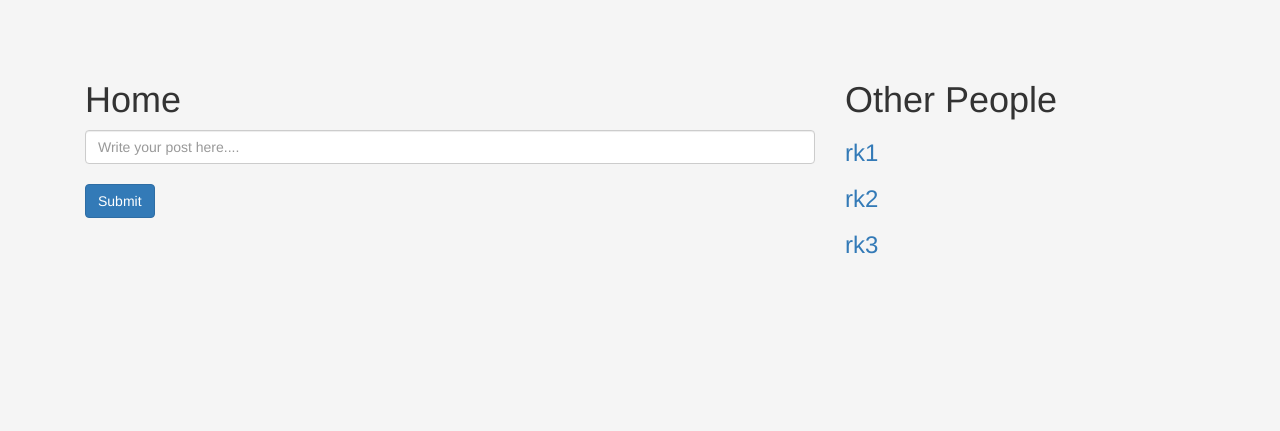
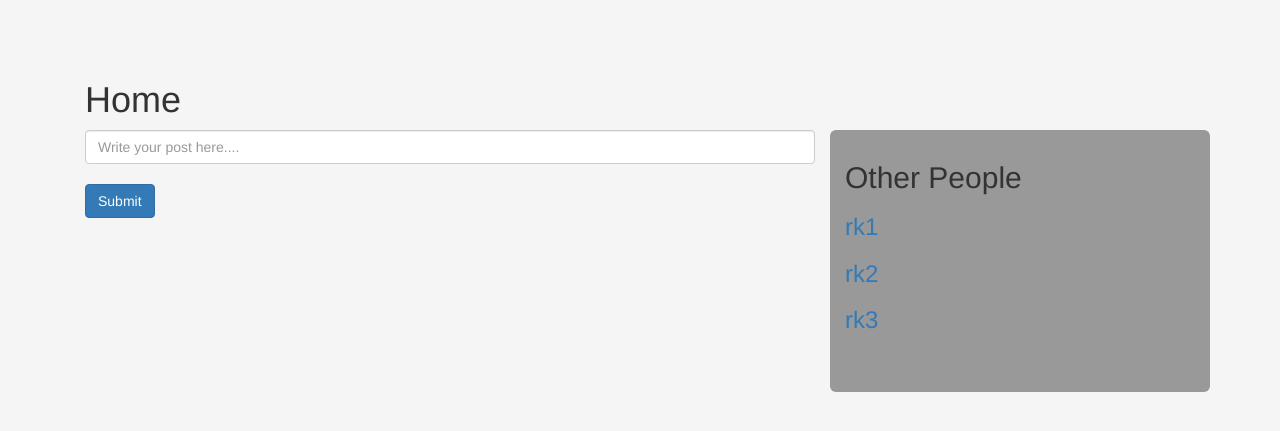
Before and after one commit to rishabhkalra96/DjangoWebapp, a Django app: page /home/ in a window 1280 px wide. Shown: the part 52-483 px from the top of the page. Run offline with Django 3.2, Linux system fonts and the light colour scheme; a user stored in the database is signed in; data comes from the database, SQL or seed files in the repository; data that the repository does not hold is empty; some libraries are stand-ins or nearby versions.

Commit message:
alignment of friend list

```diff
--- a/home/templates/home/home.html
+++ b/home/templates/home/home.html
@@ -22,8 +22,22 @@
             </div>
         {% endfor %}
     </div>
-    <div class="col-md-4">
-        <h1>Other People</h1>
+
+    <div class="col-md-4 jumbotron" id="other">
+    <style>
+        #other {
+            background-color: #999999 !important;
+            min-height: 150px;
+            position: relative;
+            margin-top: 5em;
+            padding-top: 1%;
+        }
+        .container .jumbotron {
+            padding-top: 10px;
+            padding-left: 15px;
+        }
+    </style>
+        <h2>Other People</h2>
         {% for user in users %}
             <a href="{% url 'accounts:view_profile_with_primary_key' pk=user.pk %}">
                 <h3>
```
